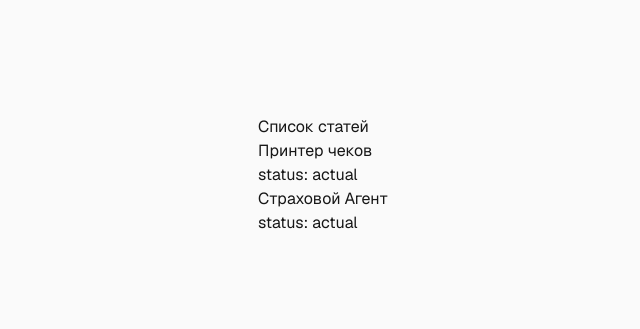
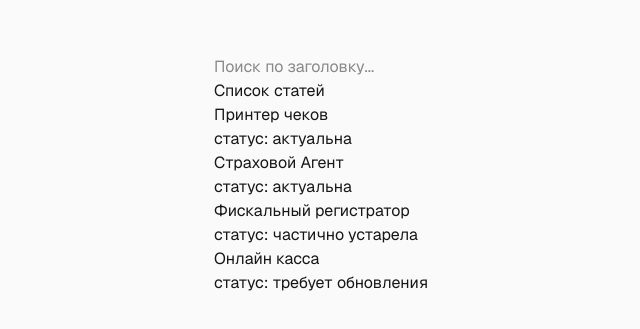
Before and after one commit to porposeZ/union-connect-web, a Next.js app: page / in a window 1280 px wide. Shown: the part 225-554 px from the top of the page, without its empty margins (317-957 px from the left). Built offline with nearby package versions, Linux system fonts and the light colour scheme.

Commit message:
feat(articles): add article status, add hook useState for searchQuery

```diff
--- a/package.json
+++ b/package.json
@@ -15,8 +15,10 @@
   },
   "devDependencies": {
     "@tailwindcss/postcss": "^4",
-    "@types/node": "^20",
-    "@types/react": "^19",
+    "@types/estree": "^1.0.8",
+    "@types/json-schema": "^7.0.15",
+    "@types/node": "^20.19.25",
+    "@types/react": "^19.2.7",
     "@types/react-dom": "^19",
     "eslint": "^9",
     "eslint-config-next": "16.0.3",
--- a/src/features/articles/ArticlesPage.tsx
+++ b/src/features/articles/ArticlesPage.tsx
@@ -1,4 +1,5 @@
 "use client";
+import { useState } from "react";
 
 import type { Article } from "../../domain/models";
 
@@ -6,15 +7,35 @@ type ArticlesPageProps = {
   articles: Article[];
 };
 
+type ArticleStatusRussian = "актуальна" | "частично устарела" | "требует обновления";
+
+const ArticleStatusMap: Record<Article["status"], ArticleStatusRussian> = {
+  actual: "актуальна",
+  partially_outdated: "частично устарела",
+  needs_update: "требует обновления",
+};
+//TODO: Попрактиковать артиклстатусмап и отобразить статус статьи на русском языке
 export function ArticlesPage({ articles }: ArticlesPageProps) {
+
+  const [searchQuery, setSearchQuery] = useState("");
+
+
+
+
   return (
+
     <div>
+      <input
+      value={searchQuery}
+      type="text"
+      placeholder="Поиск по заголовку..."
+      onChange={(event) => {setSearchQuery(event.target.value)}}/>
       <h1>Список статей</h1>
 
       {articles.map((article) => (
         <div key={article.id}>
           <h2>{article.title}</h2>
-          <p>status: {article.status}</p>
+          <p>статус: {ArticleStatusMap[article.status]}</p>
         </div>
       ))}
     </div>
--- a/src/mocks/articles.ts
+++ b/src/mocks/articles.ts
@@ -12,6 +12,16 @@ export const articlesMock: Article[] = [
     title: "Страховой Агент",
     status: "actual",
     currentVersionId: "2",
+},
+{    id: "3",
+    title: "Фискальный регистратор",
+    status: "partially_outdated",
+    currentVersionId: "3",
+},
+{    id: "4",
+    title: "Онлайн касса",
+    status: "needs_update",
+    currentVersionId: "4",
 }
 ]
 
@@ -31,5 +41,19 @@ export const articleVersionMocks: ArticleVersion[] = [
     createdAt: "14.06.2025",
     createdByUserId: "318",
     appVersion: "1.6.1"
+},
+{    id: "3",
+    articleId: "3",
+    body: "Фискальный регистратор - устройство для печати чеков",
+    createdAt: "20.06.2025",
+    createdByUserId: "318",
+    appVersion: "2.0.0"
+},
+{    id: "4",
+    articleId: "4",
+    body: "Онлайн касса - это современное решение для вашего бизнеса",
+    createdAt: "25.06.2025",
+    createdByUserId: "318",
+    appVersion: "3.1.4"
 }
 ]
```
Also changed, not shown: 1 other file (tests, documents, lock files or other folders).
